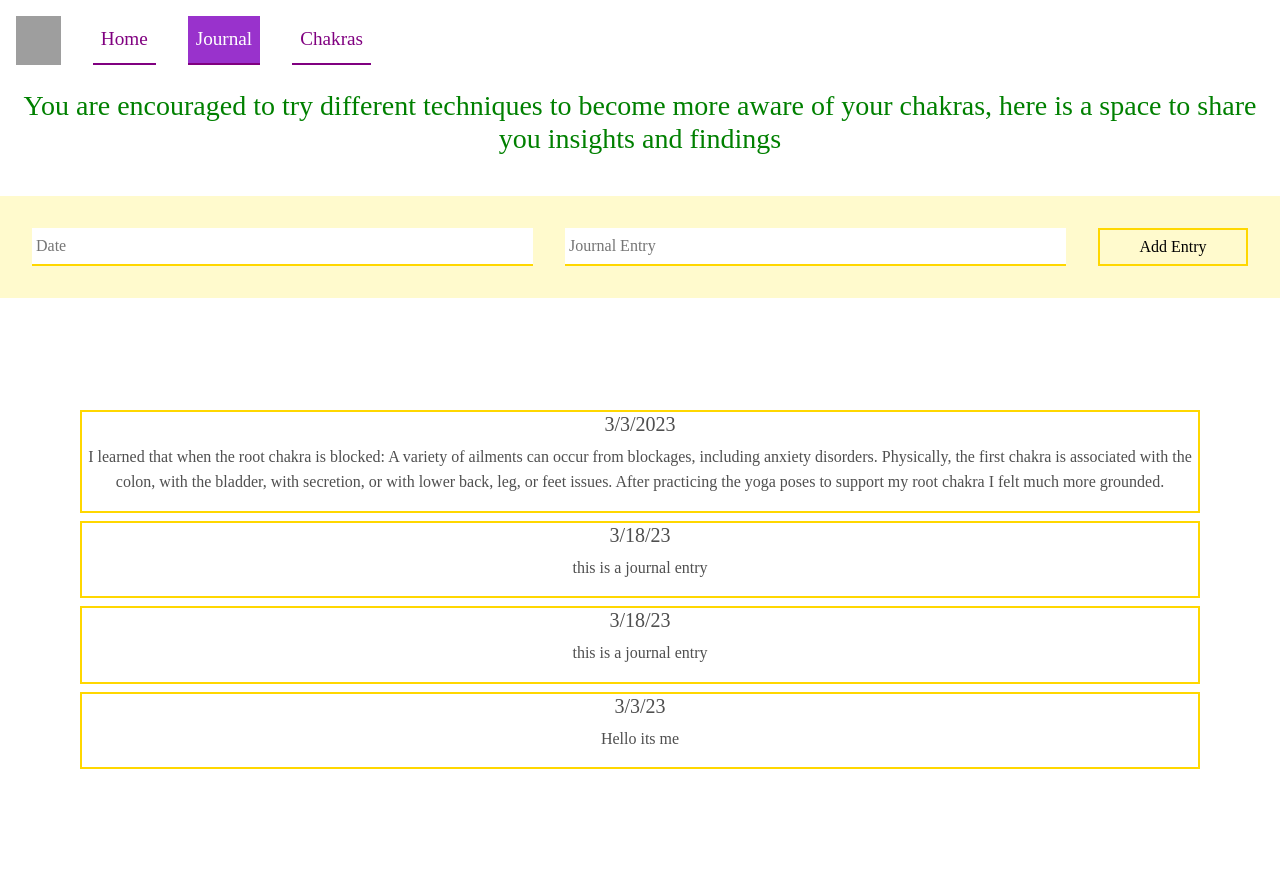
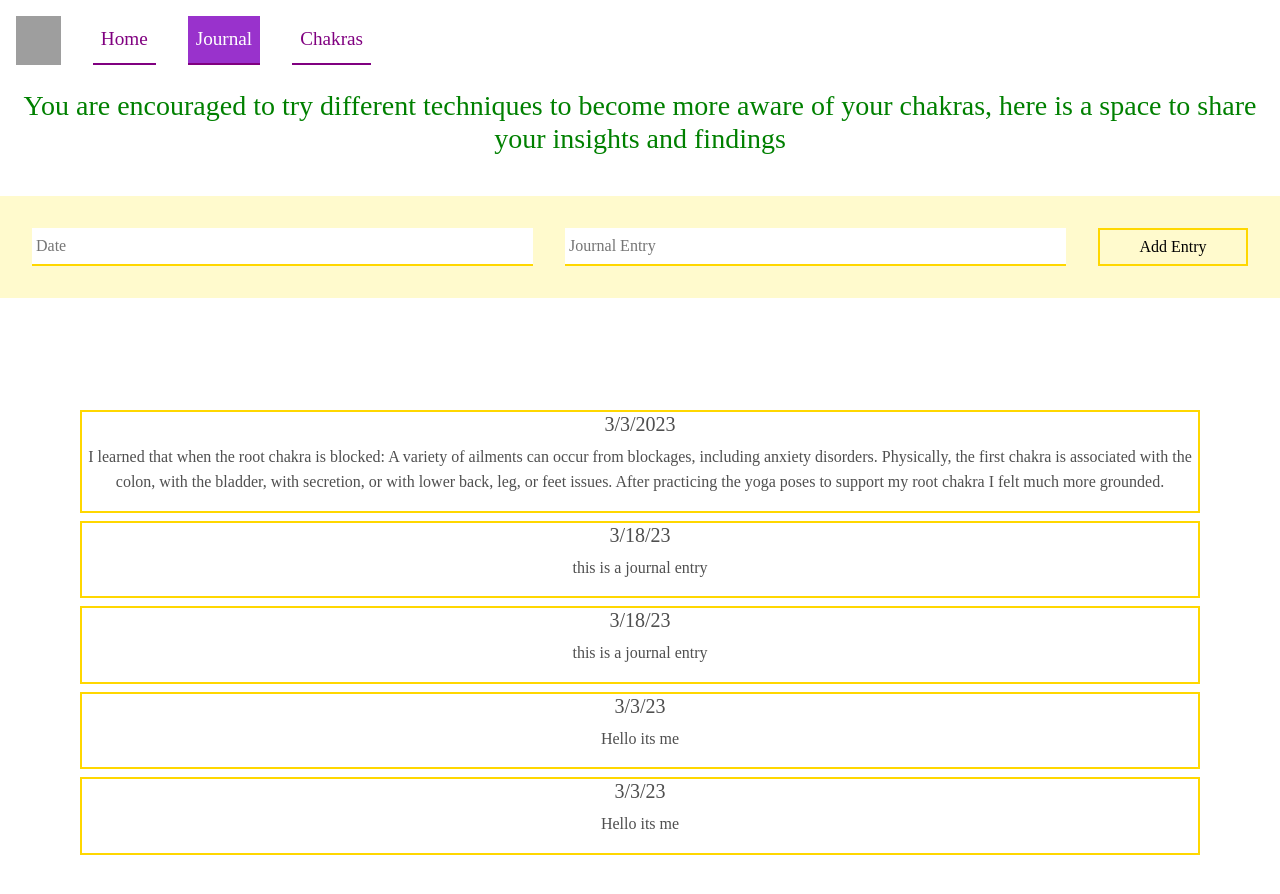
Before and after one commit to avikdal/chakras-app, a React (Create React App) app: page /journal in a window 1280 px wide. Shown: the top 894 px of the page. Before the commit the page ends 857 px from the top, so only its background shows below. Built offline with nearby package versions, Linux system fonts and the light colour scheme; data requests are answered from the project's data file; grey boxes are pictures that could not be loaded.

Commit message:
corrected spelling errors

```diff
--- a/db.json
+++ b/db.json
@@ -98,6 +98,11 @@
       "date": "3/3/23",
       "entry": "Hello its me",
       "id": 4
+    },
+    {
+      "date": "3/3/23",
+      "entry": "Hello its me",
+      "id": 5
     }
   ]
 }
--- a/src/Journal.js
+++ b/src/Journal.js
@@ -23,7 +23,7 @@ function Journal(){
     return (
         <section className="journal">
             <h3 style={{ color: "green" }} className="journalPrompt">
-                You are encouraged to try different techniques to become more aware of your chakras, here is a space to share you insights and findings
+                You are encouraged to try different techniques to become more aware of your chakras, here is a space to share your insights and findings
             </h3>
             <Form entries={entries} setEntries={setEntries}/>
             <div className="journalEntries">
```
